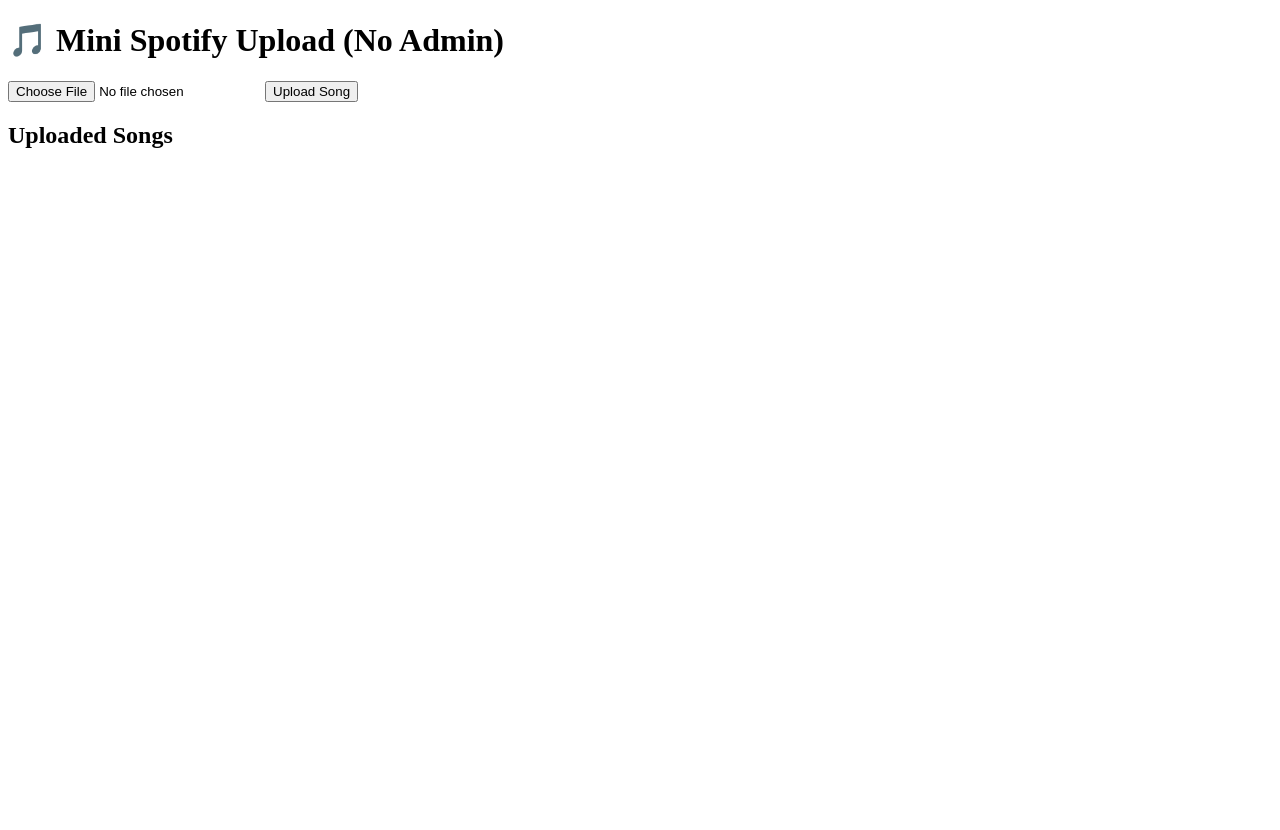
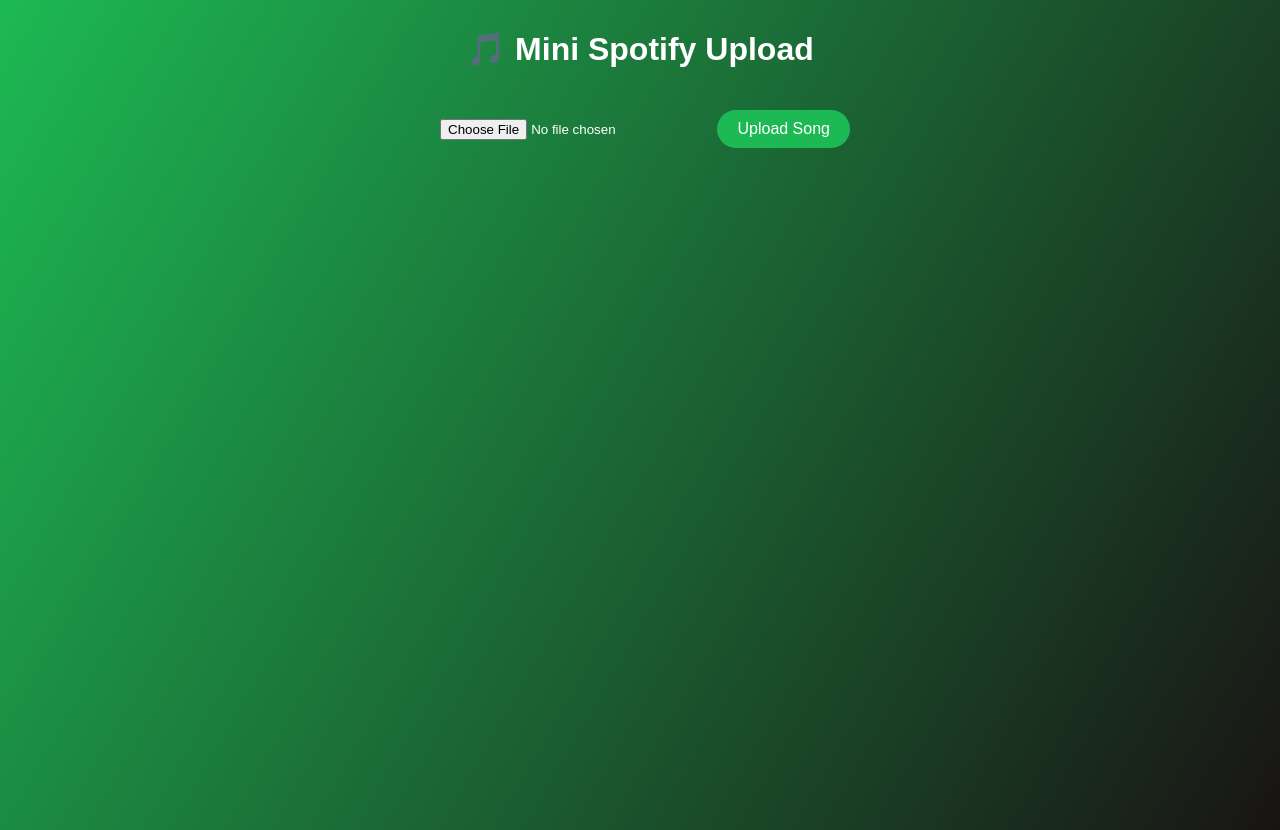
Before and after one commit to keerthanamaha27-oss/mini-spotify, a website: page index.html in a window 1280 px wide. Before the commit the page ends 800 px from the top, so only its background shows below. Drawn offline with Linux system fonts and the light colour scheme.

Commit message:
Full Mini Spotify: Spotify-style background, no admin upload

```diff
--- a/index.html
+++ b/index.html
@@ -1,24 +1,70 @@
 <!DOCTYPE html>
 <html lang="en">
 <head>
-  <meta charset="UTF-8" />
-  <title>Mini Spotify – Upload Song</title>
+<meta charset="UTF-8">
+<title>Mini Spotify</title>
+<style>
+    body {
+        margin: 0;
+        font-family: 'Arial', sans-serif;
+        background: linear-gradient(120deg, #1DB954, #191414);
+        color: white;
+        text-align: center;
+        min-height: 100vh;
+    }
+    h1 {
+        margin-top: 30px;
+    }
+    input[type=file] {
+        margin-top: 20px;
+        padding: 10px;
+        border-radius: 8px;
+        border: none;
+    }
+    button {
+        margin-left: 10px;
+        padding: 10px 20px;
+        background-color: #1DB954;
+        color: white;
+        border: none;
+        border-radius: 25px;
+        cursor: pointer;
+        font-size: 16px;
+        transition: 0.3s;
+    }
+    button:hover {
+        background-color: #1ed760;
+    }
+    #songList {
+        list-style: none;
+        padding: 0;
+        margin-top: 30px;
+    }
+    li {
+        margin: 20px 0;
+        background-color: rgba(255, 255, 255, 0.1);
+        padding: 15px;
+        border-radius: 15px;
+    }
+    audio {
+        width: 90%;
+        outline: none;
+    }
+</style>
 </head>
 <body>
-  <h1>🎵 Mini Spotify Upload (No Admin)</h1>
+<h1>🎵 Mini Spotify Upload</h1>
 
-  <input type="file" id="fileInput" />
+<input type="file" id="fileInput"/>
 <button onclick="uploadSong()">Upload Song</button>
 
-  <h2>Uploaded Songs</h2>
 <ul id="songList"></ul>
 
 <script>
 async function uploadSong() {
     const fileInput = document.getElementById("fileInput");
-
     if (!fileInput.files[0]) {
-        alert("Please select a file first!");
+        alert("Please select a file!");
         return;
     }
 
@@ -32,7 +78,6 @@
         });
 
         const data = await response.json();
-
         if (!response.ok) {
             alert("❌ " + data.error);
             return;
@@ -40,12 +85,10 @@
 
         const li = document.createElement("li");
         li.innerHTML = `
-          <audio controls src="${data.secure_url}"></audio>
-          <br />
+            <audio controls src="${data.secure_url}"></audio><br/>
             <a href="${data.secure_url}" target="_blank">${fileInput.files[0].name}</a>
         `;
         document.getElementById("songList").appendChild(li);
-
         alert("✅ Upload successful!");
     } catch (err) {
         alert("Upload failed: " + err.message);
```
Also changed, not shown: server.js (+5 -9 lines). Lines whose indentation alone changed are shown as unchanged.
